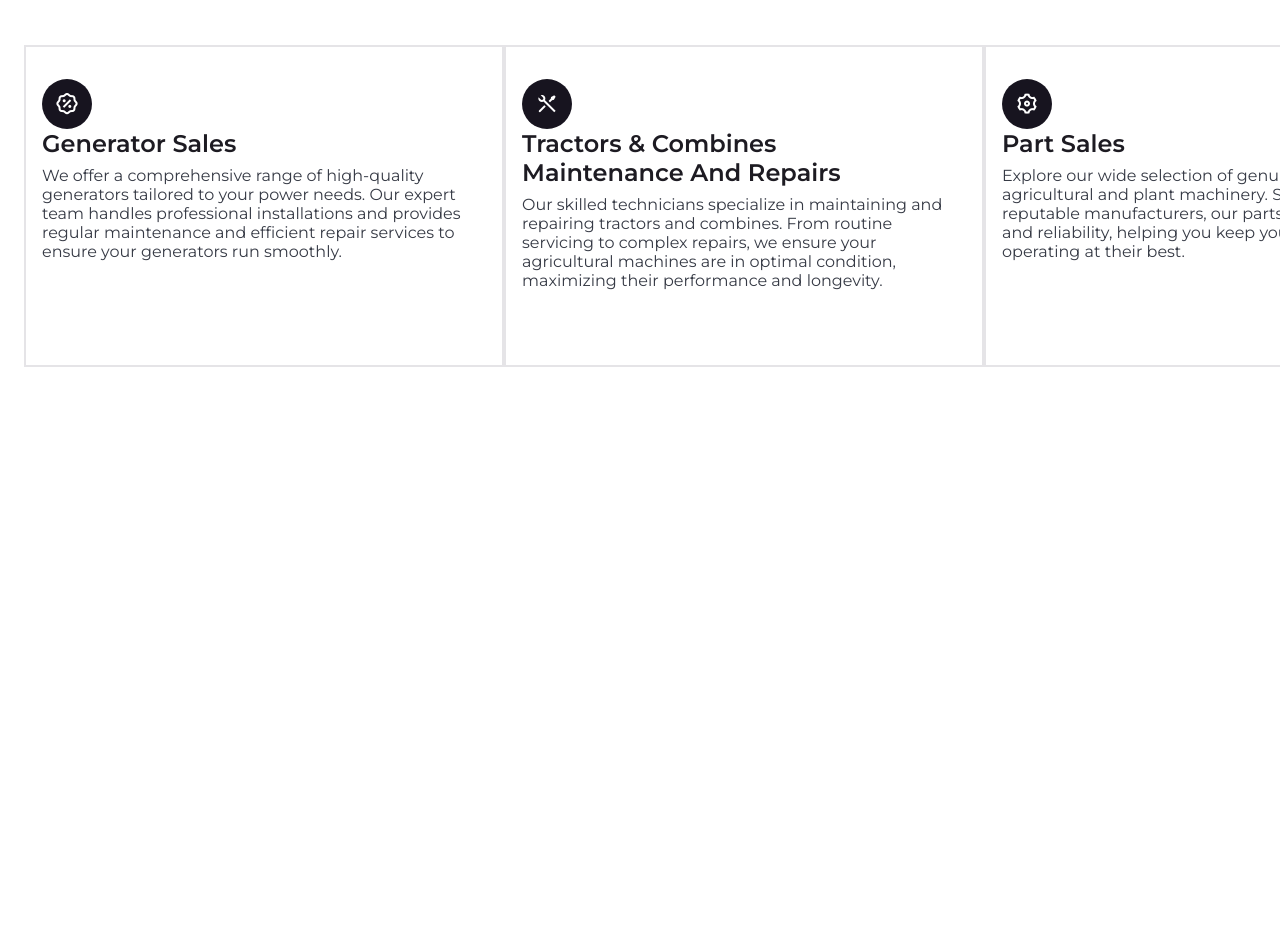
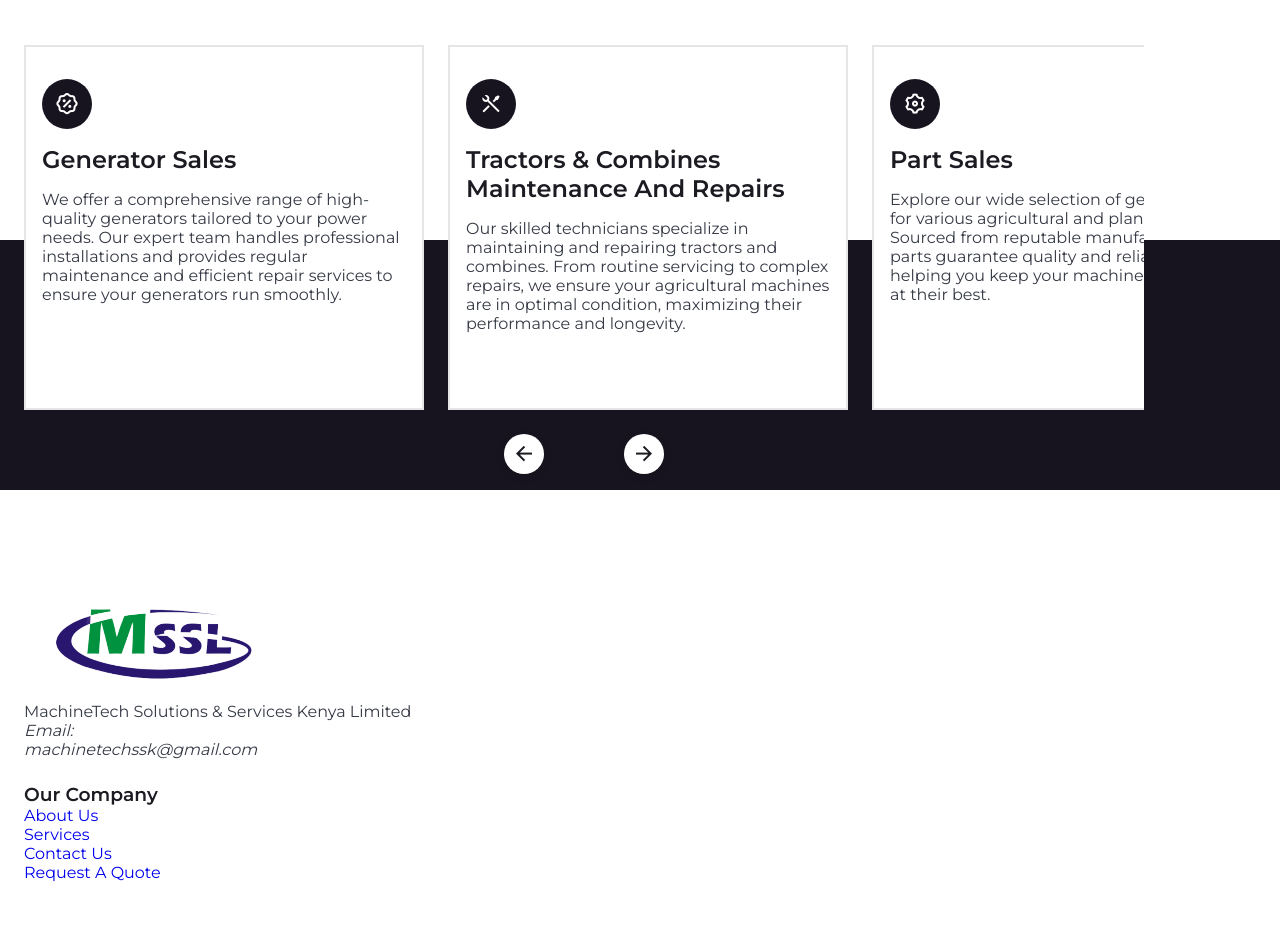
Before and after one commit to magvtv/02_AlvinMssl, a plain HTML site: page Revamp/index.html in a window 1280 px wide. Shown: the part 2084-3014 px from the top of the page. Before the commit the page ends 2659 px from the top, so only its background shows below. Drawn offline with nearby package versions, Linux system fonts and the light colour scheme.

Commit message:
partially done with the footer, yet to do the contact/quote section

```diff
--- a/Revamp/assets/css/styles.css
+++ b/Revamp/assets/css/styles.css
@@ -193,7 +193,7 @@ img {
 
 .nav__link {
     color: var(--text-color-light);
-    font-size: var(--font-semi-bold);
+    font-size: 600;
     transition: color 400ms;
     text-transform: capitalize;
     text-decoration: none;
@@ -437,7 +437,8 @@ img {
 }
 
 .services__card {
-    width: 480px;
+    width: 400px;
+    padding: 0 4rem;
     background-color: var(--container-color);
     border: 2px solid var(--gray-border);
     padding: 2rem 1rem 3.5rem;
@@ -461,20 +462,61 @@ img {
 
 .services__title {
     font-size: var(--h2-font-size);
-    margin: 0 0 0.5rem 0;
+    margin: 1rem 0;
     text-transform: capitalize;
 }
 
+.services__shape {
+    position: absolute;
+    width: 100%;
+    height: 250px;
+    background-color: var(--black-color);
+    left: 0;
+    bottom: 0;
 
+}
 
 
 /* Swiper class */
+.swiper {
+    margin-inline: initial;
+    padding: 0 0 4rem 0
+}
 
-/*=============== PROJECTS ===============*/
+.swiper-button-prev::after,
+.swiper-button-next::after {
+    content: '';
+}
+
+.swiper-button-prev,
+.swiper-button-next {
+    top: initial;
+    bottom: 0;
+    width: 40px;
+    height: 40px;
+    background-color: var(--container-color);
+    box-shadow: 0 2px 8px hsla(255, 8%, 4%, 0.1);
+    border-radius: 50%;
+    font-size: 1.5rem;
+    color: var(--title-color);
+}
+
+
+.swiper-button-prev {
+    left: calc(50% - 5rem)
+}
+
+.swiper-button-next {
+    right: calc(50% - 5rem)
+}
 
 /*=============== CONTACT ===============*/
 
 /*=============== FOOTER ===============*/
+
+.footer__title, .footer__link {
+    text-transform: capitalize;
+}
 
 /*=============== SCROLL BAR ===============*/
 
--- a/Revamp/assets/js/main.js
+++ b/Revamp/assets/js/main.js
@@ -34,9 +34,21 @@ const bgHeader = () => {
 	this.scrollY >= 50 ? header.classList.add('bg-header') : header.classList.remove('bg-header');
 };
 window.addEventListener('scroll', bgHeader);
-bgHeader()
+bgHeader();
 
 /*=============== SWIPER SERVICES ===============*/
+const swiperServices = new Swiper('.services__swiper', {
+    loop: true,
+    grabCursor: true,
+    spaceBetween: 24,
+    slidesPerView: 'auto',
+
+	// Navigation arrows
+	navigation: {
+		nextEl: '.swiper-button-next',
+		prevEl: '.swiper-button-prev',
+	},
+});
 
 /*=============== SHOW SCROLL UP ===============*/
 
--- a/Revamp/index.html
+++ b/Revamp/index.html
@@ -186,7 +186,7 @@
 
                     <div class="services__swiper swiper">
                         <div class="swiper-wrapper">
-                            <article class="services__card">
+                            <article class="services__card swiper-slide">
                                 <div class="services__icon">
                                     <i class="ri-discount-percent-line"></i>
                                 </div>
@@ -201,7 +201,7 @@
                                 </p>
                             </article>
 
-                            <article class="services__card">
+                            <article class="services__card swiper-slide">
                                 <div class="services__icon">
                                     <i class="ri-tools-line"></i>
                                 </div>
@@ -217,7 +217,7 @@
                                 </p>
                             </article>
 
-                            <article class="services__card">
+                            <article class="services__card swiper-slide">
                                 <div class="services__icon">
                                     <i class="ri-settings-3-line"></i>
                                 </div>
@@ -232,7 +232,7 @@
                                 </p>
                             </article>
 
-                            <article class="services__card">
+                            <article class="services__card swiper-slide">
                                 <div class="services__icon">
                                     <i class="ri-fire-line"></i>
                                 </div>
@@ -247,7 +247,7 @@
                                 </p>
                             </article>
 
-                            <article class="services__card">
+                            <article class="services__card swiper-slide">
                                 <div class="services__icon">
                                     <i class="ri-building-3-line"></i>
                                 </div>
@@ -262,7 +262,7 @@
                                 </p>
                             </article>
 
-                            <article class="services__card">
+                            <article class="services__card swiper-slide">
                                 <div class="services__icon">
                                     <i class="ri-briefcase-2-line"></i>
                                 </div>
@@ -280,20 +280,121 @@
                     </div>
 
                     <!-- navigation buttons -->
+                    <div class="swiper-button-prev">
+                        <i class="ri-arrow-left-line"></i>
+                    </div>
+                    <div class="swiper-button-next">
+                        <i class="ri-arrow-right-line"></i>
+                    </div>
                 </div>
 
                 <div class="services__shape"></div>
             </section>
-
-			<!--==================== PROJECTS ====================-->
-			<section class="projects section" id="projects"></section>
 
 			<!--==================== CONTACT ====================-->
 			<section class="contact section" id="contact"></section>
 		</main>
 
 		<!--==================== FOOTER ====================-->
-		<footer class="footer"></footer>
+		<footer class="footer">
+            <div class="footer__container container grid">
+                <div>
+                    <a href="nav__logo">
+                        <img src="/Revamp/assets/img/mssl.png" alt="">
+                    </a>
+
+                    <p class="footer__details">
+                        MachineTech Solutions & Services Kenya Limited
+                    </p>
+
+                    <address class="footer__email">
+                        Email:
+                        <br>
+                        machinetechssk@gmail.com
+                    </address>
+                </div>
+
+                <div class="footer__content grid">
+                    <div>
+                        <h3 class="footer__title">
+                            our company
+                        </h3>
+                        <ul class="footer__links">
+                            <li>
+                                <a href="#about" class="footer__link">
+                                    about us
+                                </a>
+                            </li>
+
+                            <li>
+                                <a href="#services" class="footer__link">
+                                    services
+                                </a>
+                            </li>
+
+                            <li>
+                                <a href="#contact" class="footer__link">
+                                    contact us
+                                </a>
+                            </li>
+
+                            <li>
+                                <a href="#quote" class="footer__link">
+                                    request a quote
+                                </a>
+                            </li>
+                        </ul>
+                    </div>
+
+                    <div>
+                        <h3 class="footer__title"></h3>
+                        <ul class="footer__links">
+                            <li>
+                                <a href="#" class="footer__links"></a>
+                            </li>
+
+                            <li>
+                                <a href="#" class="footer__links"></a>
+                            </li>
+
+                            <li>
+                                <a href="#" class="footer__links"></a>
+                            </li>
+
+                            <li>
+                                <a href="#" class="footer__links"></a>
+                            </li>
+                        </ul>
+                    </div>
+
+                    <div>
+                        <h3 class="footer__title"></h3>
+                        <ul class="footer__links">
+                            <li>
+                                <a href="#" class="footer__links"></a>
+                            </li>
+
+                            <li>
+                                <a href="#" class="footer__links"></a>
+                            </li>
+
+                            <li>
+                                <a href="#" class="footer__links"></a>
+                            </li>
+
+                            <li>
+                                <a href="#" class="footer__links"></a>
+                            </li>
+                        </ul>
+                    </div>
+
+                </div>
+            </div>
+
+            <span class="footer__copy">
+
+            </span>
+        </footer>
 
 		<!--========== SCROLL UP ==========-->
 
```
